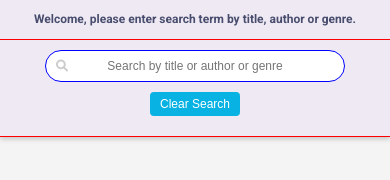
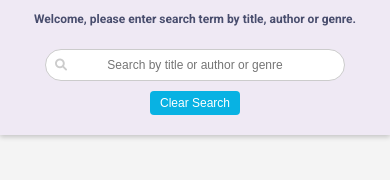
Before and after one commit to hazminfirdaus/waad-ica, a website: page public/index.html in a window 390 px wide. Shown: the part 58-238 px from the top of the page. Drawn offline with nearby package versions, Linux system fonts and the light colour scheme; no server answers.

Commit message:
update responsive css

```diff
--- a/public/css/main.css
+++ b/public/css/main.css
@@ -355,13 +355,11 @@ form[action="updateBook"] {
 @media (max-width: 500px) {
     .searchBar {
         width: 500px;
-        border: red 1px solid;
     }
 
     .searchForm input {
         width: 300px;
         right: 200px;
-        border: blue 1px solid;
     }
 
     .searchBar .fa-search {
```
